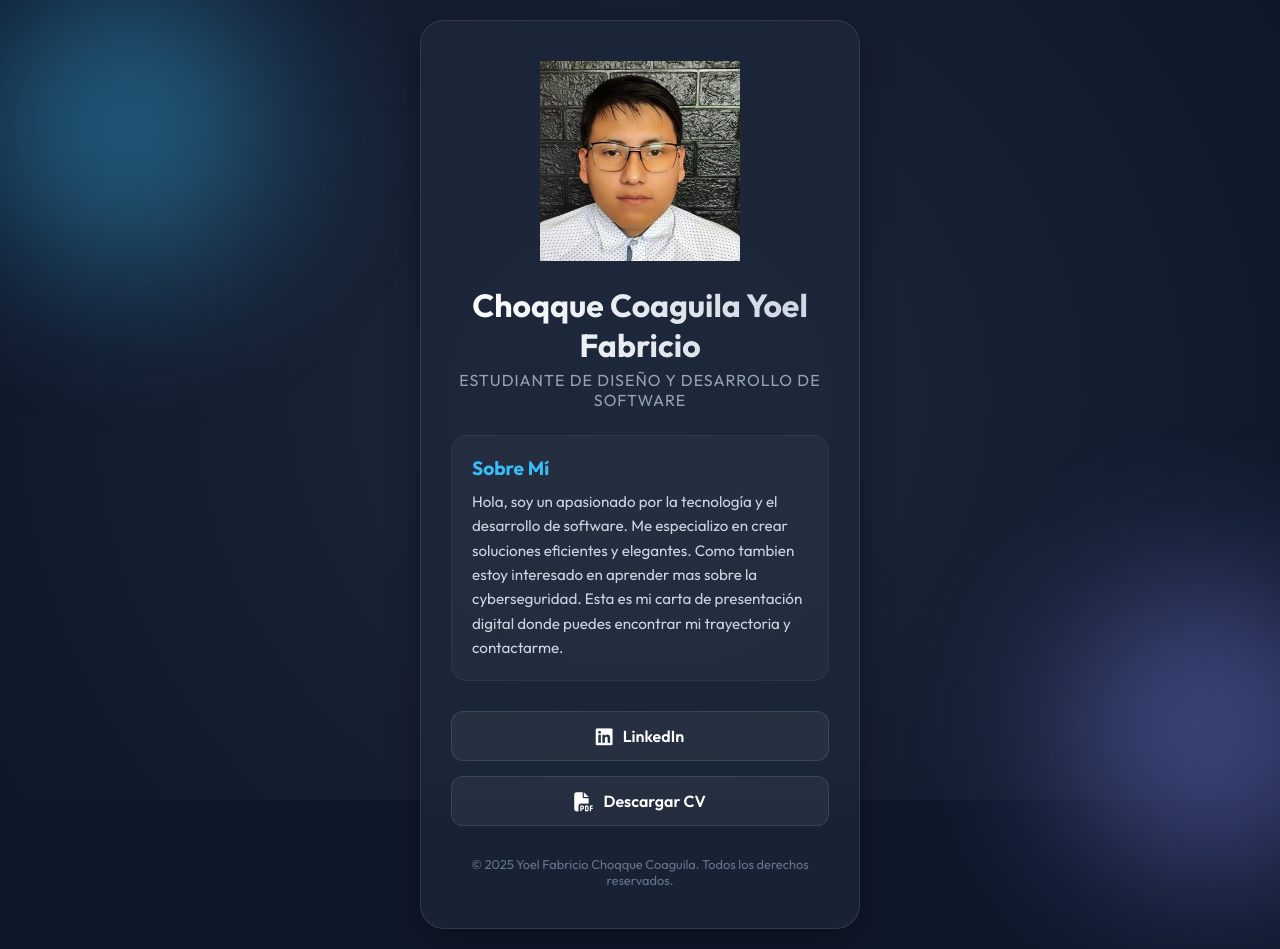
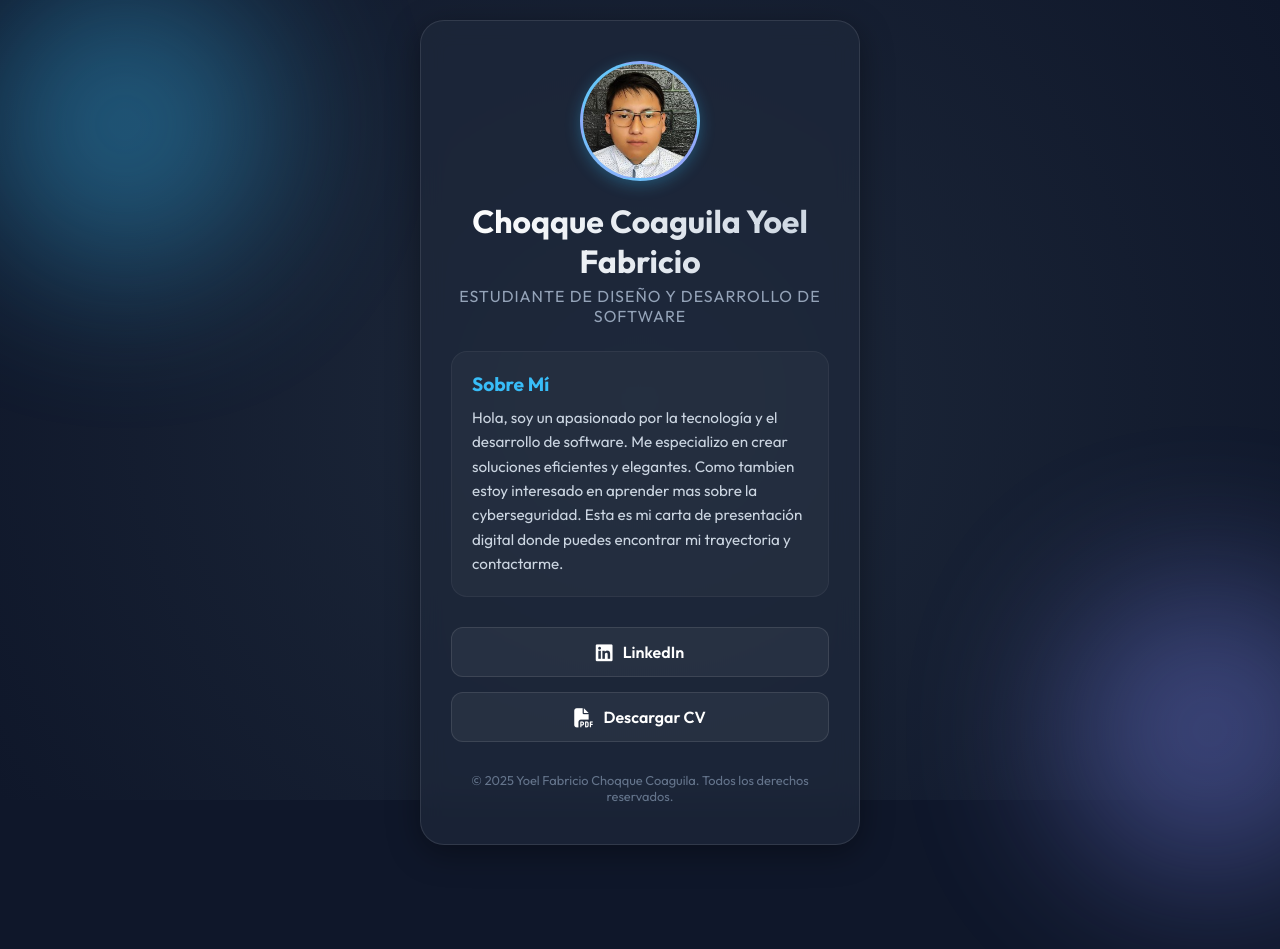
Before and after one commit to reluxe3/mi-tarjeta-de-presentacion, a plain HTML site: page index.html in a window 1280 px wide. After the commit the page ends 865 px from the top, so only its background shows below. Drawn offline with Linux system fonts and the light colour scheme.

Commit message:
feat: Integrar foto de perfil y aplicar estilos de círculo

```diff
--- a/style.css
+++ b/style.css
@@ -63,8 +63,13 @@ body {
 }
 
 @keyframes float {
-    0% { transform: translate(0, 0); }
-    100% { transform: translate(30px, 30px); }
+    0% {
+        transform: translate(0, 0);
+    }
+
+    100% {
+        transform: translate(30px, 30px);
+    }
 }
 
 .container {
@@ -102,19 +107,41 @@ body {
     margin-bottom: 20px;
 }
 
-.avatar-placeholder {
-    width: 100px;
-    height: 100px;
+/* Profile Header */
+
+/* ESTILOS PARA EL CONTENEDOR (EL CÍRCULO AZUL) */
+.profile-image-container {
+    /* Mantenemos el margen inferior */
+    margin-bottom: 20px;
+
+    /* PROPIEDADES DEL CÍRCULO Y FONDO */
+    width: 120px;
+    /* Tamaño un poco más grande para que se note */
+    height: 120px;
     background: linear-gradient(135deg, var(--accent-color), var(--secondary-accent));
+    /* El degradado que querías */
     border-radius: 50%;
+    /* ¡CLAVE! Hace que el contenedor sea redondo */
     display: flex;
     justify-content: center;
     align-items: center;
-    margin: 0 auto;
-    font-size: 40px;
-    color: white;
+    margin: 0 auto 20px auto;
+    /* Centra el contenedor y le da margen */
+    overflow: hidden;
+    /* ¡CLAVE! Asegura que la imagen recortada se mantenga dentro */
     box-shadow: 0 4px 15px rgba(56, 189, 248, 0.3);
     border: 3px solid rgba(255, 255, 255, 0.2);
+}
+
+/* ESTILOS PARA LA IMAGEN (PARA QUE LLENE EL CÍRCULO) */
+.profile-image {
+    width: 100%;
+    /* La imagen ocupa el 100% del ancho del contenedor */
+    height: 100%;
+    /* La imagen ocupa el 100% del alto del contenedor */
+    object-fit: cover;
+    /* ¡CLAVE! Recorta la imagen para que llene el círculo sin distorsionarse */
+    display: block;
 }
 
 .name {
```
